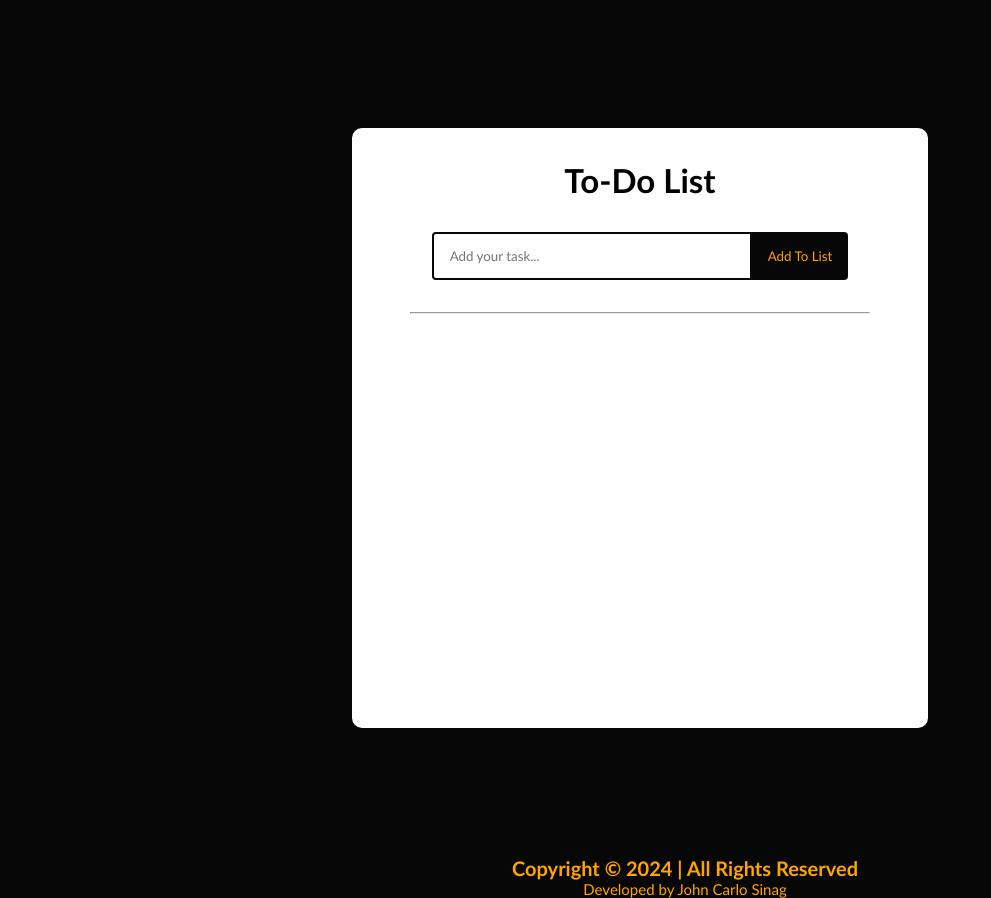
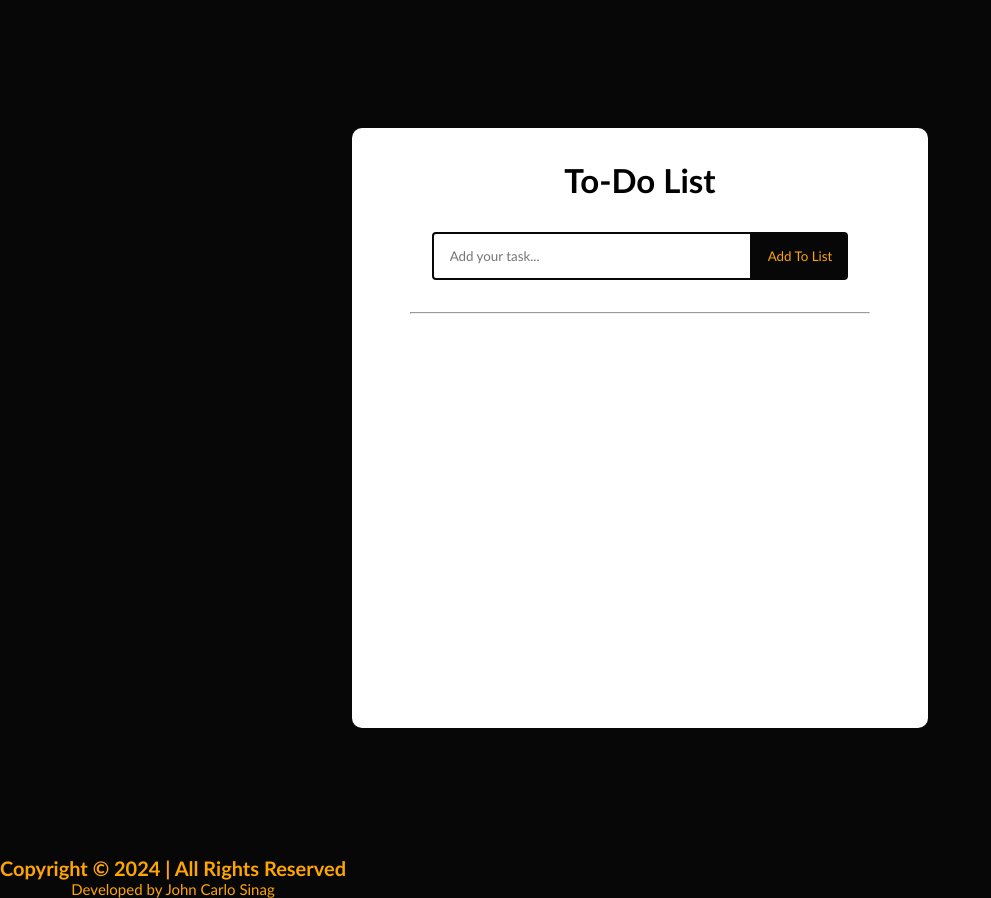
Before and after one commit to carlosinag/ws101_react_todolist, a React (Create React App) app: page / in a window 1280 px wide. Shown: the whole page, without its empty margins (0-991 px from the left). Built offline with nearby package versions, Linux system fonts and the light colour scheme.

Commit message:
Update Footer.css

```diff
--- a/src/components/Footer.css
+++ b/src/components/Footer.css
@@ -2,18 +2,13 @@
     display: flex;
     margin: 0%;
     padding: 0%;
-    /* background: linear-gradient(
-    90deg,
-    rgba(48, 16, 255, 1) 0%,
-    rgba(100, 115, 255, 1) 100%
-  ); */
     background-color: #070707;
     color: orange;
 }
 .footer-text {
     font-size: 20px;
     text-align: center;
-    margin-left: 40%;
+    margin-left: 0 auto;
 }
 .footer-text p{
     font-size: 15px;
```
